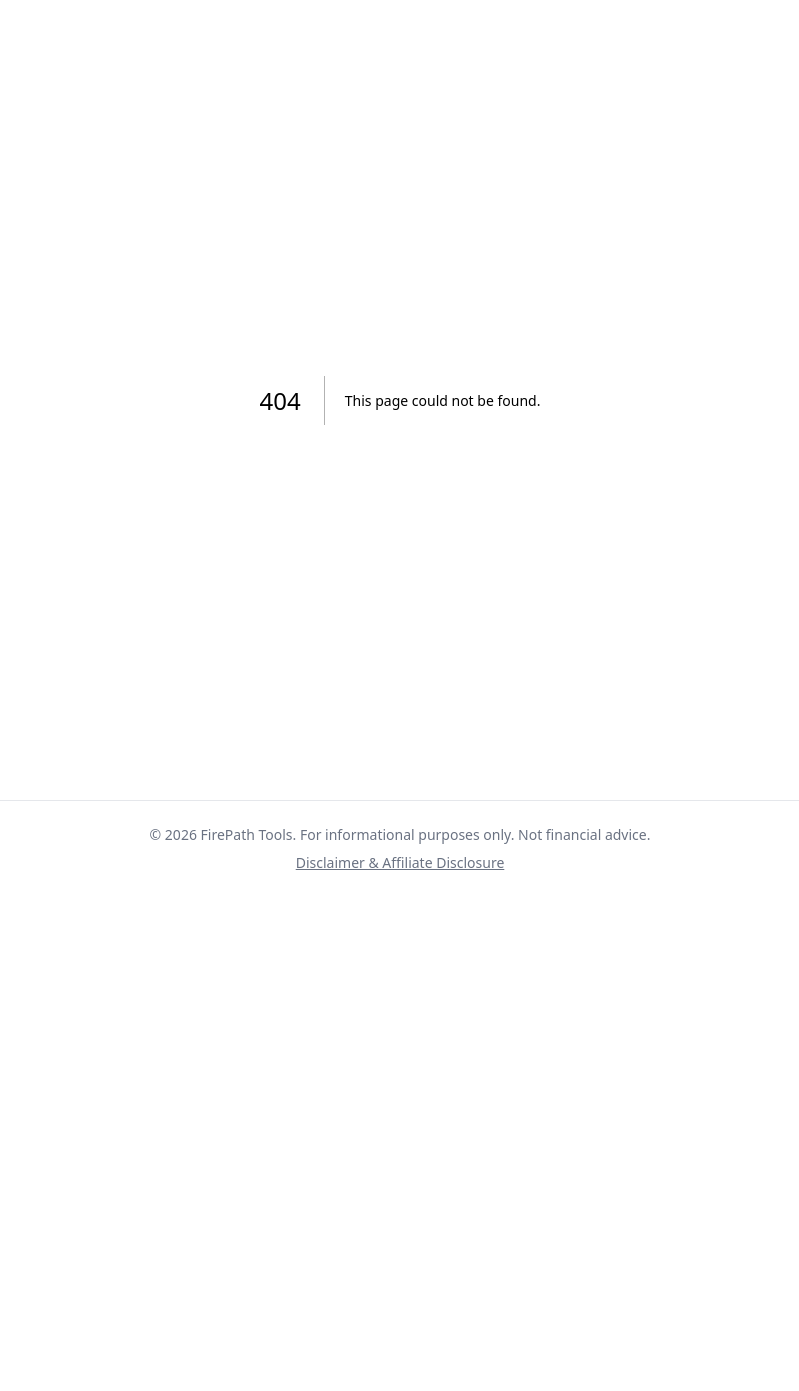
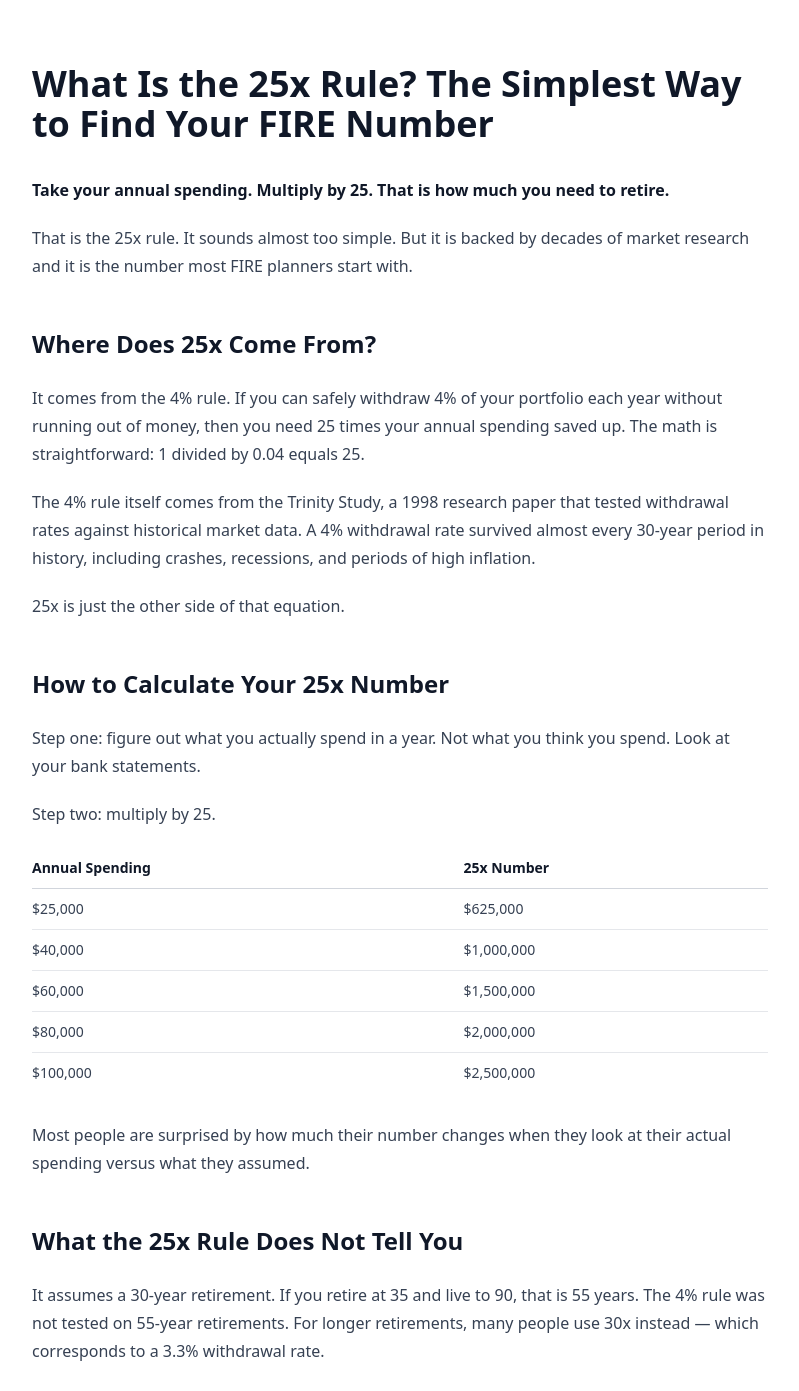
Before and after one commit to giraudsebastien79000-max/firepathtools, a Next.js app: page /blog/what-is-the-25x-rule in a window 1280 px wide. Before the commit this address had no page. Shown: the top 1391 px of the page, without its empty margins (240-1039 px from the left). Before the commit the page ends 897 px from the top, so only its background shows below. Built offline with nearby package versions, Linux system fonts and the light colour scheme.

Commit message:
Add article: What is the 25x rule

```diff
--- /dev/null
+++ b/app/blog/what-is-the-25x-rule/page.tsx
@@ -0,0 +1,107 @@
+import type { Metadata } from 'next'
+
+export const metadata: Metadata = {
+  title: 'What Is the 25x Rule? The Simplest Way to Find Your FIRE Number | FirePath Tools',
+  description: 'The 25x rule is the fastest way to calculate how much you need to retire. Multiply your annual spending by 25. That is your number. Here is why it works.',
+}
+
+export default function Page() {
+  return (
+    <article className="max-w-3xl mx-auto px-4 py-16 prose prose-gray">
+      <h1>What Is the 25x Rule? The Simplest Way to Find Your FIRE Number</h1>
+
+      <p><strong>Take your annual spending. Multiply by 25. That is how much you need to retire.</strong></p>
+
+      <p>That is the 25x rule. It sounds almost too simple. But it is backed by decades of market research and it is the number most FIRE planners start with.</p>
+
+      <h2>Where Does 25x Come From?</h2>
+
+      <p>It comes from the 4% rule. If you can safely withdraw 4% of your portfolio each year without running out of money, then you need 25 times your annual spending saved up. The math is straightforward: 1 divided by 0.04 equals 25.</p>
+
+      <p>The 4% rule itself comes from the Trinity Study, a 1998 research paper that tested withdrawal rates against historical market data. A 4% withdrawal rate survived almost every 30-year period in history, including crashes, recessions, and periods of high inflation.</p>
+
+      <p>25x is just the other side of that equation.</p>
+
+      <h2>How to Calculate Your 25x Number</h2>
+
+      <p>Step one: figure out what you actually spend in a year. Not what you think you spend. Look at your bank statements.</p>
+
+      <p>Step two: multiply by 25.</p>
+
+      <table>
+        <thead>
+          <tr>
+            <th>Annual Spending</th>
+            <th>25x Number</th>
+          </tr>
+        </thead>
+        <tbody>
+          <tr><td>$25,000</td><td>$625,000</td></tr>
+          <tr><td>$40,000</td><td>$1,000,000</td></tr>
+          <tr><td>$60,000</td><td>$1,500,000</td></tr>
+          <tr><td>$80,000</td><td>$2,000,000</td></tr>
+          <tr><td>$100,000</td><td>$2,500,000</td></tr>
+        </tbody>
+      </table>
+
+      <p>Most people are surprised by how much their number changes when they look at their actual spending versus what they assumed.</p>
+
+      <h2>What the 25x Rule Does Not Tell You</h2>
+
+      <p>It assumes a 30-year retirement. If you retire at 35 and live to 90, that is 55 years. The 4% rule was not tested on 55-year retirements. For longer retirements, many people use 30x instead — which corresponds to a 3.3% withdrawal rate.</p>
+
+      <p>It also assumes your spending stays roughly the same. In reality most people spend more in early retirement when they are healthy and active, and less later on. Some account for this, some do not.</p>
+
+      <p>And it does not include Social Security, pensions, rental income, or any other income source. If you will receive $15,000 per year from Social Security, you only need your portfolio to cover the rest. That changes the number significantly.</p>
+
+      <h2>25x vs 30x — Which Should You Use?</h2>
+
+      <table>
+        <thead>
+          <tr>
+            <th>Rule</th>
+            <th>Withdrawal Rate</th>
+            <th>Best For</th>
+          </tr>
+        </thead>
+        <tbody>
+          <tr><td>25x</td><td>4%</td><td>Retiring at 55-65, standard 30-year horizon</td></tr>
+          <tr><td>28x</td><td>3.5%</td><td>Retiring at 45-55, longer horizon</td></tr>
+          <tr><td>30x</td><td>3.3%</td><td>Retiring at 35-45, very long horizon</td></tr>
+          <tr><td>33x</td><td>3%</td><td>Maximum caution, retiring very early</td></tr>
+        </tbody>
+      </table>
+
+      <p>Most people in the FIRE community use 25x as a starting point and adjust from there based on their situation.</p>
+
+      <h2>A Real Example</h2>
+
+      <p>Say you spend $3,500 per month. That is $42,000 per year. Your 25x number is $1,050,000.</p>
+
+      <p>But you plan to retire at 40 and want extra margin. You use 30x instead. Now your number is $1,260,000.</p>
+
+      <p>You also expect $800 per month in rental income eventually. That covers $9,600 per year of your spending. Now your portfolio only needs to cover $32,400 per year. At 25x that is $810,000.</p>
+
+      <p>Same person. Same lifestyle. Three different numbers depending on the assumptions. That is why the 25x rule is a starting point, not the final answer.</p>
+
+      <h2>Why the 25x Rule Is Still Useful Despite Its Limits</h2>
+
+      <p>Because it gives you a target. Before you know your 25x number, retirement feels abstract. Once you know it, everything changes. You know how far you are, how long it will take, and what levers you can pull to get there faster.</p>
+
+      <p>Spending less reduces your number. Earning more lets you save faster. Both at the same time is how most people reach FIRE in under a decade.</p>
+
+      <p>The 25x rule does not need to be perfect to be useful. It just needs to be close enough to aim at.</p>
+
+      <hr />
+
+      <p><a href="/tools/fire-number">Use our FIRE Number Calculator to find your exact 25x number.</a></p>
+      <p><a href="/blog/what-is-the-4-percent-rule">Understand the 4% rule that the 25x rule is built on.</a></p>
+      <p><a href="/blog/what-is-a-safe-withdrawal-rate">Learn how safe withdrawal rates affect your retirement timeline.</a></p>
+
+      <hr />
+
+      <p><em>Written by the FirePath Team. Not financial advisors — just regular people who got tired of working without a plan.</em></p>
+      <p><small>The 25x rule is based on the Trinity Study (1998). It is a planning guideline, not a guarantee of future results.</small></p>
+    </article>
+  )
+}
```
